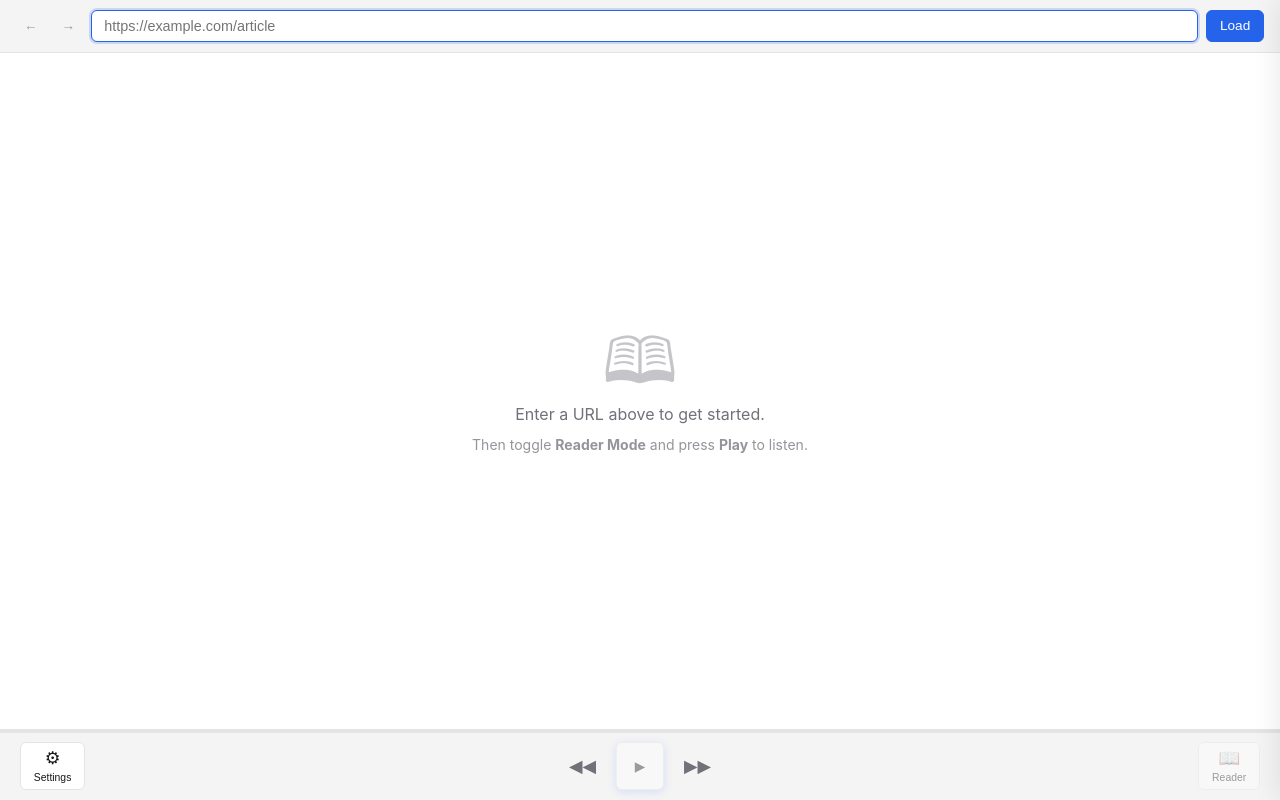
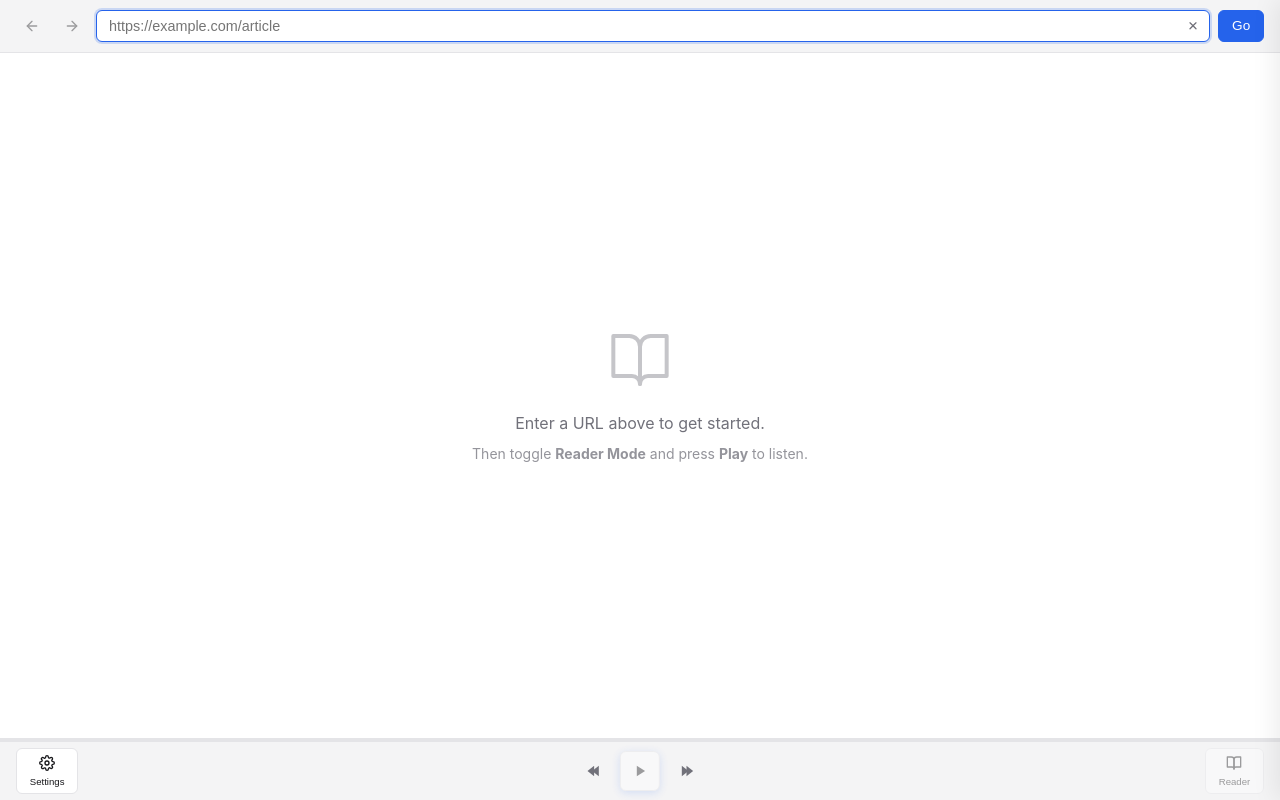
Before and after one commit to wejick/web-reader, a website built with Vite: page index.html in a window 1280 px wide. Built offline with nearby package versions, Linux system fonts and the light colour scheme.

Commit message:
Update styling

```diff
--- a/index.html
+++ b/index.html
@@ -13,13 +13,14 @@
   <!-- Top toolbar -->
   <header id="toolbar">
     <div id="url-row">
-      <button id="back-btn" class="btn btn-icon" title="Back" disabled>&#8592;</button>
-      <button id="forward-btn" class="btn btn-icon" title="Forward" disabled>&#8594;</button>
+      <button id="back-btn" class="btn btn-icon" title="Back" disabled><svg width="16" height="16" viewBox="0 0 24 24" fill="none" stroke="currentColor" stroke-width="2" stroke-linecap="round" stroke-linejoin="round"><path d="M19 12H5"/><path d="M12 19l-7-7 7-7"/></svg></button>
+      <button id="forward-btn" class="btn btn-icon" title="Forward" disabled><svg width="16" height="16" viewBox="0 0 24 24" fill="none" stroke="currentColor" stroke-width="2" stroke-linecap="round" stroke-linejoin="round"><path d="M5 12h14"/><path d="M12 5l7 7-7 7"/></svg></button>
       <div id="url-input-wrap">
         <input id="url-input" type="url" placeholder="https://example.com/article" autocomplete="off" spellcheck="false">
+        <button id="url-clear-btn" class="url-clear-btn" title="Clear" hidden><svg width="12" height="12" viewBox="0 0 24 24" fill="none" stroke="currentColor" stroke-width="2.5" stroke-linecap="round" stroke-linejoin="round"><path d="M18 6L6 18"/><path d="M6 6l12 12"/></svg></button>
         <div id="url-suggestions" hidden></div>
       </div>
-      <button id="load-btn" class="btn btn-primary">Load</button>
+      <button id="load-btn" class="btn btn-primary">Go</button>
     </div>
   </header>
 
@@ -43,7 +44,7 @@
 
     <!-- Empty state shown before any URL is loaded -->
     <div id="empty-state">
-      <div id="empty-icon">&#128366;</div>
+      <div id="empty-icon"><svg width="64" height="64" viewBox="0 0 24 24" fill="none" stroke="currentColor" stroke-width="1.5" stroke-linecap="round" stroke-linejoin="round"><path d="M2 3h6a4 4 0 0 1 4 4v14a3 3 0 0 0-3-3H2z"/><path d="M22 3h-6a4 4 0 0 0-4 4v14a3 3 0 0 1 3-3h7z"/></svg></div>
       <p>Enter a URL above to get started.</p>
       <p class="hint">Then toggle <strong>Reader Mode</strong> and press <strong>Play</strong> to listen.</p>
     </div>
@@ -53,7 +54,7 @@
   <aside id="settings-panel" aria-label="Settings" hidden>
     <div id="settings-header">
       <h2>Settings</h2>
-      <button id="settings-close" class="btn btn-icon" title="Close settings">&#10005;</button>
+      <button id="settings-close" class="btn btn-icon" title="Close settings"><svg width="16" height="16" viewBox="0 0 24 24" fill="none" stroke="currentColor" stroke-width="2.5" stroke-linecap="round" stroke-linejoin="round"><path d="M18 6L6 18"/><path d="M6 6l12 12"/></svg></button>
     </div>
 
     <section class="settings-section">
@@ -118,24 +119,24 @@
     <div id="player-controls">
       <div id="playback-controls">
         <button id="stop-btn" class="btn player-btn" style="display: none;"  disabled title="Stop">
-          <span class="icon">&#9632;</span>
+          <span class="icon"><svg width="14" height="14" viewBox="0 0 24 24" fill="currentColor"><rect x="4" y="4" width="16" height="16" rx="2"/></svg></span>
         </button>
         <button id="prev-btn" class="player-btn" disabled title="Previous chunk">
-          <span class="icon">&#9664;&#9664;</span>
+          <span class="icon"><svg width="16" height="16" viewBox="0 0 24 24" fill="currentColor"><path d="M18 20L8 12l10-8v16z"/><path d="M11 20L1 12l10-8v16z"/></svg></span>
         </button>
         <button id="play-btn" class="btn player-btn-play" disabled title="Play / Pause">
-          <span id="play-icon">&#9654;</span>
+          <span id="play-icon"><svg width="18" height="18" viewBox="0 0 24 24" fill="currentColor"><path d="M8 5v14l11-7z"/></svg></span>
         </button>
         <button id="next-btn" class="player-btn" disabled title="Next chunk">
-          <span class="icon">&#9654;&#9654;</span>
+          <span class="icon"><svg width="16" height="16" viewBox="0 0 24 24" fill="currentColor"><path d="M6 4l10 8-10 8V4z"/><path d="M13 4l10 8-10 8V4z"/></svg></span>
         </button>
       </div>
       <button id="settings-btn" class="btn player-btn" title="Settings">
-        <span class="icon">&#9881;</span>
+        <span class="icon"><svg width="16" height="16" viewBox="0 0 24 24" fill="none" stroke="currentColor" stroke-width="2" stroke-linecap="round" stroke-linejoin="round"><circle cx="12" cy="12" r="3"/><path d="M19.4 15a1.65 1.65 0 0 0 .33 1.82l.06.06a2 2 0 1 1-2.83 2.83l-.06-.06a1.65 1.65 0 0 0-1.82-.33 1.65 1.65 0 0 0-1 1.51V21a2 2 0 0 1-4 0v-.09A1.65 1.65 0 0 0 9 19.4a1.65 1.65 0 0 0-1.82.33l-.06.06a2 2 0 1 1-2.83-2.83l.06-.06A1.65 1.65 0 0 0 4.68 15a1.65 1.65 0 0 0-1.51-1H3a2 2 0 0 1 0-4h.09A1.65 1.65 0 0 0 4.6 9a1.65 1.65 0 0 0-.33-1.82l-.06-.06a2 2 0 1 1 2.83-2.83l.06.06A1.65 1.65 0 0 0 9 4.68a1.65 1.65 0 0 0 1-1.51V3a2 2 0 0 1 4 0v.09a1.65 1.65 0 0 0 1 1.51 1.65 1.65 0 0 0 1.82-.33l.06-.06a2 2 0 1 1 2.83 2.83l-.06.06A1.65 1.65 0 0 0 19.4 9a1.65 1.65 0 0 0 1.51 1H21a2 2 0 0 1 0 4h-.09a1.65 1.65 0 0 0-1.51 1z"/></svg></span>
         <span class="player-btn-label">Settings</span>
       </button>
       <button id="reader-toggle" class="btn player-btn" disabled title="Toggle reader mode">
-        <span class="icon">&#128214;</span>
+        <span class="icon"><svg width="16" height="16" viewBox="0 0 24 24" fill="none" stroke="currentColor" stroke-width="2" stroke-linecap="round" stroke-linejoin="round"><path d="M2 3h6a4 4 0 0 1 4 4v14a3 3 0 0 0-3-3H2z"/><path d="M22 3h-6a4 4 0 0 0-4 4v14a3 3 0 0 1 3-3h7z"/></svg></span>
         <span class="player-btn-label">Reader</span>
       </button>
     </div>
--- a/src/main.js
+++ b/src/main.js
@@ -29,6 +29,12 @@ const state = {
 const $ = id => document.getElementById(id);
 
 const urlInput       = $('url-input');
+const urlClearBtn    = $('url-clear-btn');
+
+function setUrlInput(val) {
+  urlInput.value = val;
+  urlClearBtn.hidden = !val;
+}
 const urlSuggestions = $('url-suggestions');
 const loadBtn        = $('load-btn');
 const backBtn        = $('back-btn');
@@ -82,7 +88,7 @@ async function navigateBack() {
   if (state.navIndex <= 0) return;
   state.navIndex--;
   const url = state.navStack[state.navIndex];
-  urlInput.value = url;
+  setUrlInput(url);
   await handleLoad({ skipPush: true });
 }
 
@@ -90,7 +96,7 @@ async function navigateForward() {
   if (state.navIndex >= state.navStack.length - 1) return;
   state.navIndex++;
   const url = state.navStack[state.navIndex];
-  urlInput.value = url;
+  setUrlInput(url);
   await handleLoad({ skipPush: true });
 }
 
@@ -149,7 +155,7 @@ function setAcActive(index) {
 function selectSuggestion(index) {
   const item = acItems[index];
   if (!item) return;
-  urlInput.value = item.url;
+  setUrlInput(item.url);
   hideSuggestions();
   handleLoad();
 }
@@ -519,7 +525,9 @@ function seekChunk(delta) {
 
 function setPlayState(playing) {
   const icon = $('play-icon');
-  icon.textContent = playing ? '⏸' : '▶';
+  icon.innerHTML = playing
+    ? '<svg width="18" height="18" viewBox="0 0 24 24" fill="currentColor"><rect x="6" y="4" width="4" height="16" rx="1"/><rect x="14" y="4" width="4" height="16" rx="1"/></svg>'
+    : '<svg width="18" height="18" viewBox="0 0 24 24" fill="currentColor"><path d="M8 5v14l11-7z"/></svg>';
 }
 
 async function handlePlayPause() {
@@ -690,8 +698,17 @@ loadBtn.addEventListener('click', handleLoad);
 backBtn.addEventListener('click', navigateBack);
 forwardBtn.addEventListener('click', navigateForward);
 
+urlClearBtn.addEventListener('click', () => {
+  urlInput.value = '';
+  urlClearBtn.hidden = true;
+  urlInput.focus();
+});
+
 urlInput.addEventListener('focus', updateSuggestions);
-urlInput.addEventListener('input', updateSuggestions);
+urlInput.addEventListener('input', () => {
+  urlClearBtn.hidden = !urlInput.value;
+  updateSuggestions();
+});
 urlInput.addEventListener('blur', () => setTimeout(hideSuggestions, 150));
 
 urlInput.addEventListener('keydown', e => {
@@ -772,7 +789,7 @@ document.addEventListener('keydown', e => {
 // Handle link clicks from the iframe (postMessage from injectLinkIntercept)
 window.addEventListener('message', e => {
   if (e.data && e.data.type === 'navigate' && e.data.url) {
-    urlInput.value = e.data.url;
+    setUrlInput(e.data.url);
     handleLoad();
   }
 });
@@ -784,7 +801,7 @@ readerContent.addEventListener('click', e => {
   const href = a.getAttribute('href');
   if (!href || /^(#|javascript:|mailto:|tel:)/.test(href)) return;
   e.preventDefault();
-  urlInput.value = a.href;
+  setUrlInput(a.href);
   handleLoad();
 });
 
--- a/style.css
+++ b/style.css
@@ -103,8 +103,8 @@ body {
   display: flex;
   align-items: center;
   justify-content: space-between;
-  padding: 0.6rem 1.25rem;
-  gap: 0.5rem;
+  padding: 0.35rem 1rem;
+  gap: 0.4rem;
 }
 
 #playback-controls {
@@ -117,11 +117,11 @@ body {
 }
 
 .player-btn {
-  padding: 0.4rem 0.75rem;
+  padding: 0.25rem 0.6rem;
   display: flex;
   flex-direction: column;
   align-items: center;
-  gap: 0.15rem;
+  gap: 0.1rem;
   font-size: 0.75rem;
   border: none;
   background: transparent;
@@ -134,13 +134,20 @@ body {
 }
 
 .player-btn .icon {
-  font-size: 1.1rem;
+  font-size: 1rem;
   line-height: 1;
+  display: flex;
+  align-items: center;
+  justify-content: center;
 }
 
 .player-btn-label {
-  font-size: 0.65rem;
+  font-size: 0.6rem;
   font-weight: 500;
+}
+
+.player-btn-play svg {
+  display: block;
 }
 
 .player-btn.active {
@@ -149,13 +156,13 @@ body {
 }
 
 .player-btn-play {
-  width: 48px;
-  height: 48px;
+  width: 40px;
+  height: 40px;
   border-radius: 50%;
   display: flex;
   align-items: center;
   justify-content: center;
-  font-size: 1.25rem;
+  font-size: 1.1rem;
   padding: 0;
   border: none;
   background: var(--accent);
@@ -205,6 +212,33 @@ body {
 #url-input:focus {
   border-color: var(--accent);
   box-shadow: 0 0 0 2px color-mix(in srgb, var(--accent) 20%, transparent);
+}
+
+#url-input:not(:placeholder-shown) {
+  padding-right: 2rem;
+}
+
+.url-clear-btn {
+  position: absolute;
+  right: 0.4rem;
+  top: 50%;
+  transform: translateY(-50%);
+  background: none;
+  border: none;
+  color: var(--text-muted, #888);
+  cursor: pointer;
+  font-size: 0.75rem;
+  line-height: 1;
+  padding: 0.2rem 0.3rem;
+  border-radius: 50%;
+  display: flex;
+  align-items: center;
+  justify-content: center;
+}
+
+.url-clear-btn:hover {
+  color: var(--text);
+  background: var(--border);
 }
 
 
```
